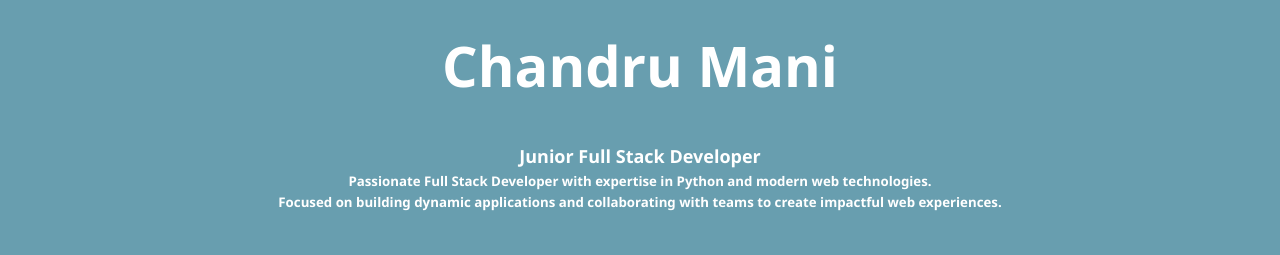
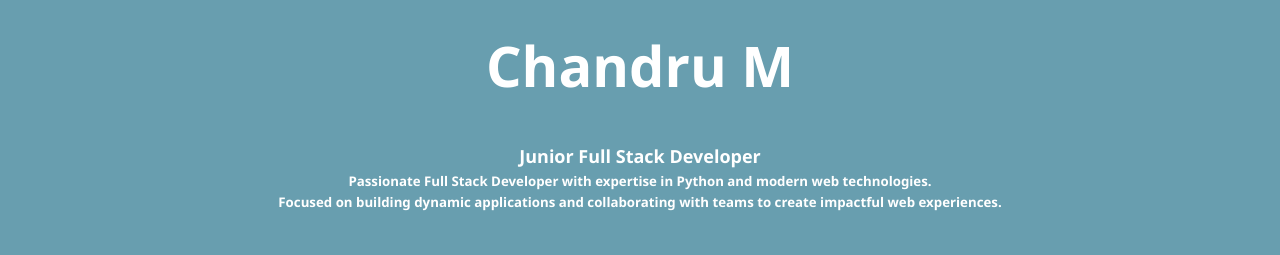
Before and after one commit to chandru2621/chandruportfolio, a plain HTML site: page index.html in a window 1280 px wide. Shown: the part 185-440 px from the top of the page. Drawn offline with Linux system fonts and the light colour scheme.

Commit message:
Update index.html

```diff
--- a/index.html
+++ b/index.html
@@ -199,7 +199,7 @@
         <div class="image">
             <img src="unnamed.jpg" alt="Avatar">
         </div>
-        <h1>Chandru Mani</h1>
+        <h1>Chandru M</h1>
         <p><b>Junior Full Stack Developer</b></p>
         <p><h5>Passionate Full Stack Developer with expertise in Python and modern web technologies.<br> Focused on building dynamic applications and collaborating with teams to create impactful web experiences.</h5></p>
         <div class="contact-bar">
```
